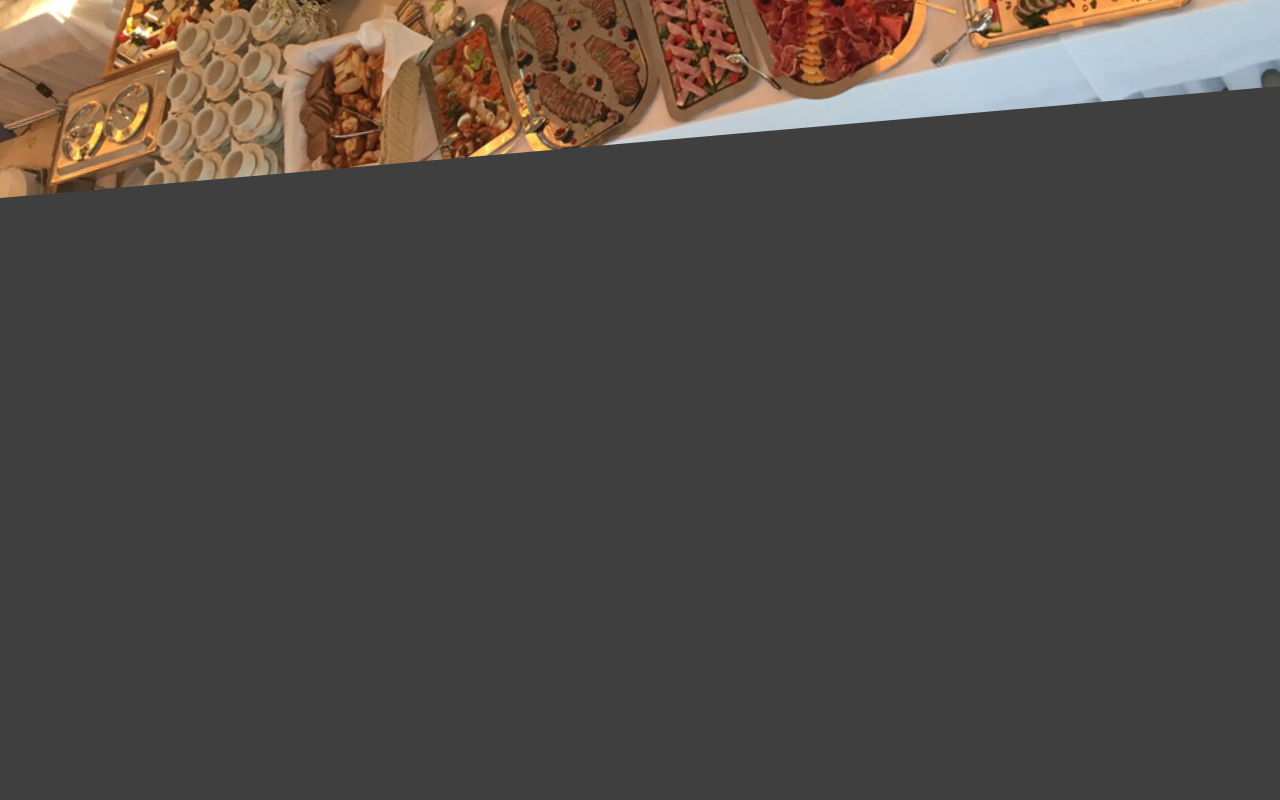
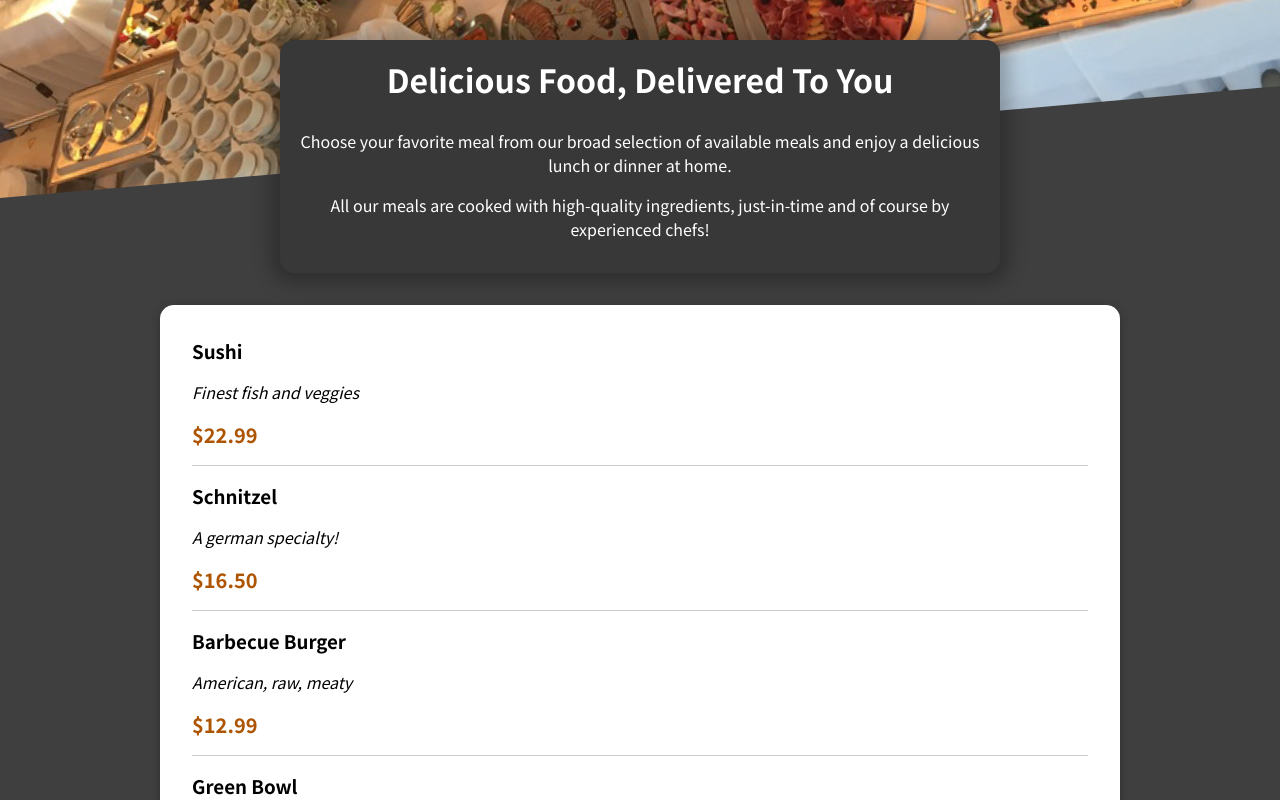
Before and after one commit to Ngatyah/Kungumaitu, a React (Create React App) app: page / in a window 1280 px wide. Shown: the part 200-1000 px from the top of the page. Before the commit the page ends 800 px from the top, so only its background shows below. Built offline with nearby package versions, Linux system fonts and the light colour scheme.

Commit message:
Available Meal updated

```diff
--- a/src/App.js
+++ b/src/App.js
@@ -1,10 +1,14 @@
 import React, { Fragment } from 'react';
 import Header from "./components/Layouts/Header";
+import Meals from './components/Meals/Meals';
 
 function App() {
   return (
     <Fragment>
       <Header />
+      <main>
+        <Meals />
+      </main>
     </Fragment>
   );
 }
--- /dev/null
+++ b/src/components/Meals/AvailableMeals.js
@@ -0,0 +1,49 @@
+import classes from './AvailableMeals.module.css';
+import Card from '../UI/Card';
+import MealItem from './MealItem/MealItem';
+
+const DUMMY_MEALS = [
+    {
+        id: 'm1',
+        name: 'Sushi',
+        description: 'Finest fish and veggies',
+        price: 22.99,
+    },
+    {
+        id: 'm2',
+        name: 'Schnitzel',
+        description: 'A german specialty!',
+        price: 16.5,
+    },
+    {
+        id: 'm3',
+        name: 'Barbecue Burger',
+        description: 'American, raw, meaty',
+        price: 12.99,
+    },
+    {
+        id: 'm4',
+        name: 'Green Bowl',
+        description: 'Healthy...and green...',
+        price: 18.99,
+    },
+];
+
+
+const AvailableMeals = () => {
+
+    const mealList = DUMMY_MEALS.map(meal => <MealItem
+        key={meal.id}
+        name={meal.name}
+        price={meal.price}
+        description={meal.description}
+    />)
+    return <section className={classes.meals}>
+        <Card><ul>
+            {mealList}
+        </ul>
+        </Card>
+    </section>
+
+}
+export default AvailableMeals;
--- /dev/null
+++ b/src/components/Meals/AvailableMeals.module.css
@@ -0,0 +1,24 @@
+.meals {
+  max-width: 60rem;
+  width: 90%;
+  margin: 2rem auto;
+  animation: meals-appear 1s ease-out forwards;
+}
+
+.meals ul {
+  list-style: none;
+  margin: 0;
+  padding: 0;
+}
+
+@keyframes meals-appear {
+  from {
+    opacity: 0;
+    transform: translateY(3rem);
+  }
+
+  to {
+    opacity: 1;
+    transform: translateY(0);
+  }
+}
--- /dev/null
+++ b/src/components/Meals/MealItem/MealItem.js
@@ -0,0 +1,13 @@
+import classes from './MealItem.module.css';
+const MealItem = props => {
+
+    const price = `$${props.price.toFixed(2)}`
+    return <li className={classes.meal}>
+        <div>
+            <div className={classes['meal h3']}><h3>{props.name}</h3></div>
+            <div className={classes.description}><p>{props.description}</p></div>
+            <div className={classes.price}>{price}</div>
+        </div>
+    </li>
+};
+export default MealItem;
--- /dev/null
+++ b/src/components/Meals/MealItem/MealItem.module.css
@@ -0,0 +1,22 @@
+.meal {
+  display: flex;
+  justify-content: space-between;
+  margin: 1rem;
+  padding-bottom: 1rem;
+  border-bottom: 1px solid #ccc;
+}
+
+.meal h3 {
+  margin: 0 0 0.25rem 0;
+}
+
+.description {
+  font-style: italic;
+}
+
+.price {
+  margin-top: 0.25rem;
+  font-weight: bold;
+  color: #ad5502;
+  font-size: 1.25rem;
+}
--- /dev/null
+++ b/src/components/Meals/MealSummary.js
@@ -0,0 +1,15 @@
+import classes from './MealSummary.module.css';
+const MealSummary = () => {
+    return <section className={classes.summary}>
+        <h2>Delicious Food, Delivered To You</h2>
+        <p>
+            Choose your favorite meal from our broad selection of available meals
+            and enjoy a delicious lunch or dinner at home.
+      </p>
+        <p>
+            All our meals are cooked with high-quality ingredients, just-in-time and
+            of course by experienced chefs!
+      </p>
+    </section>
+}
+export default MealSummary;
--- /dev/null
+++ b/src/components/Meals/MealSummary.module.css
@@ -0,0 +1,18 @@
+.summary {
+  text-align: center;
+  max-width: 45rem;
+  width: 90%;
+  margin: auto;
+  margin-top: -10rem;
+  position: relative;
+  background-color: #383838;
+  color: white;
+  border-radius: 14px;
+  padding: 1rem;
+  box-shadow: 0 1px 18px 10px rgba(0, 0, 0, 0.25);
+}
+
+.summary h2 {
+  font-size: 2rem;
+  margin-top: 0;
+}
--- /dev/null
+++ b/src/components/Meals/Meals.js
@@ -0,0 +1,11 @@
+import { Fragment } from "react";
+import AvailableMeals from "./AvailableMeals";
+import MealSummary from "./MealSummary";
+
+const Meals = () => {
+    return <Fragment>
+        <MealSummary />
+        <AvailableMeals />
+    </Fragment>
+}
+export default Meals;
--- /dev/null
+++ b/src/components/UI/Card.js
@@ -0,0 +1,7 @@
+import classes from './Card.module.css';
+const Card = props => {
+    return <div className={classes.card}>
+        {props.children}
+    </div>
+}
+export default Card;
--- /dev/null
+++ b/src/components/UI/Card.module.css
@@ -0,0 +1,6 @@
+.card {
+  padding: 1rem;
+  box-shadow: 0 2px 8px rgba(0, 0, 0, 0.25);
+  border-radius: 14px;
+  background-color: white;
+}
```
Also changed, not shown: src/components/Meals/MealItem/MealItemForm.module.css (added, +20 -0 lines), src/components/Meals/MealItem/MealItemForm.js (added), 1 other file (tests, documents, lock files or other folders).
